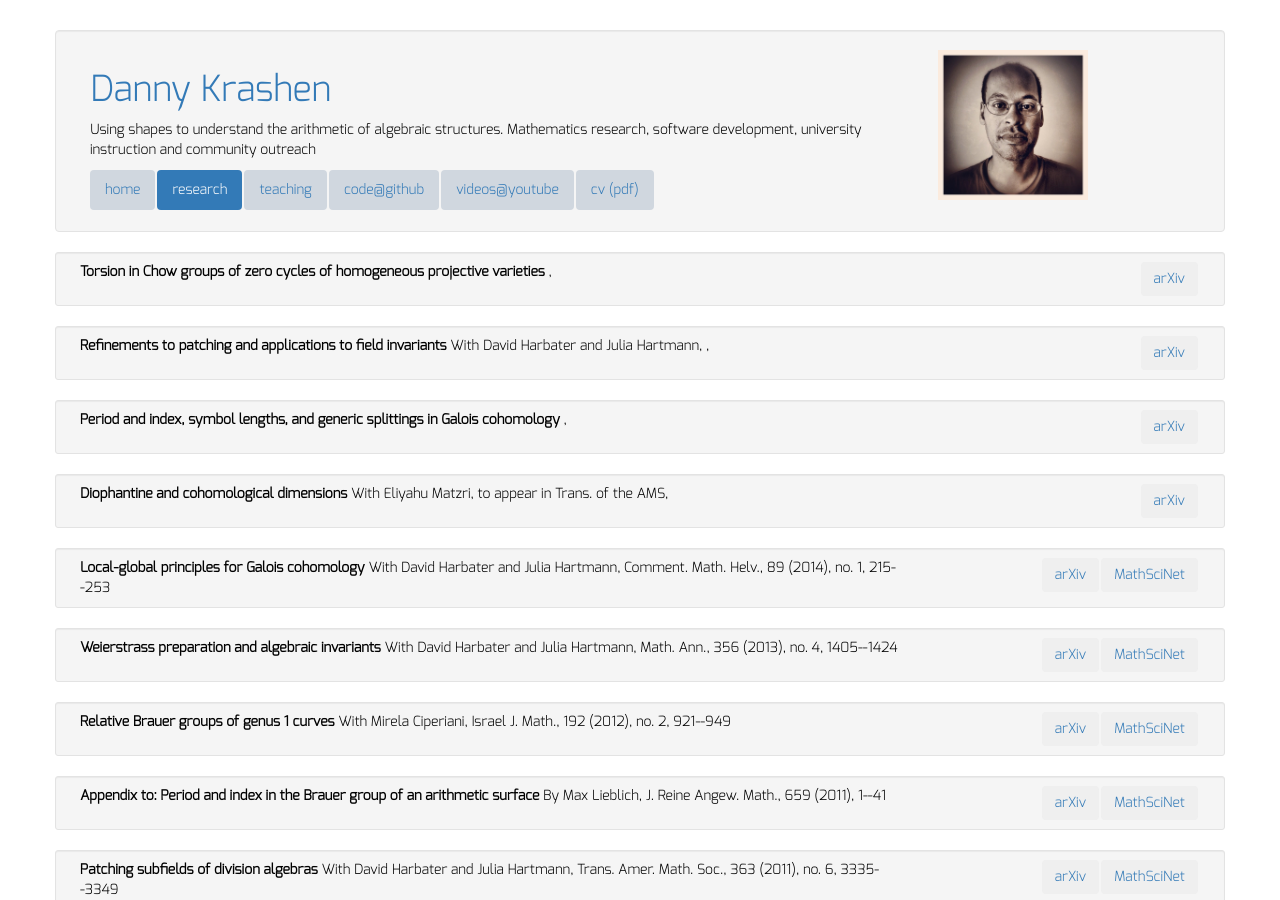
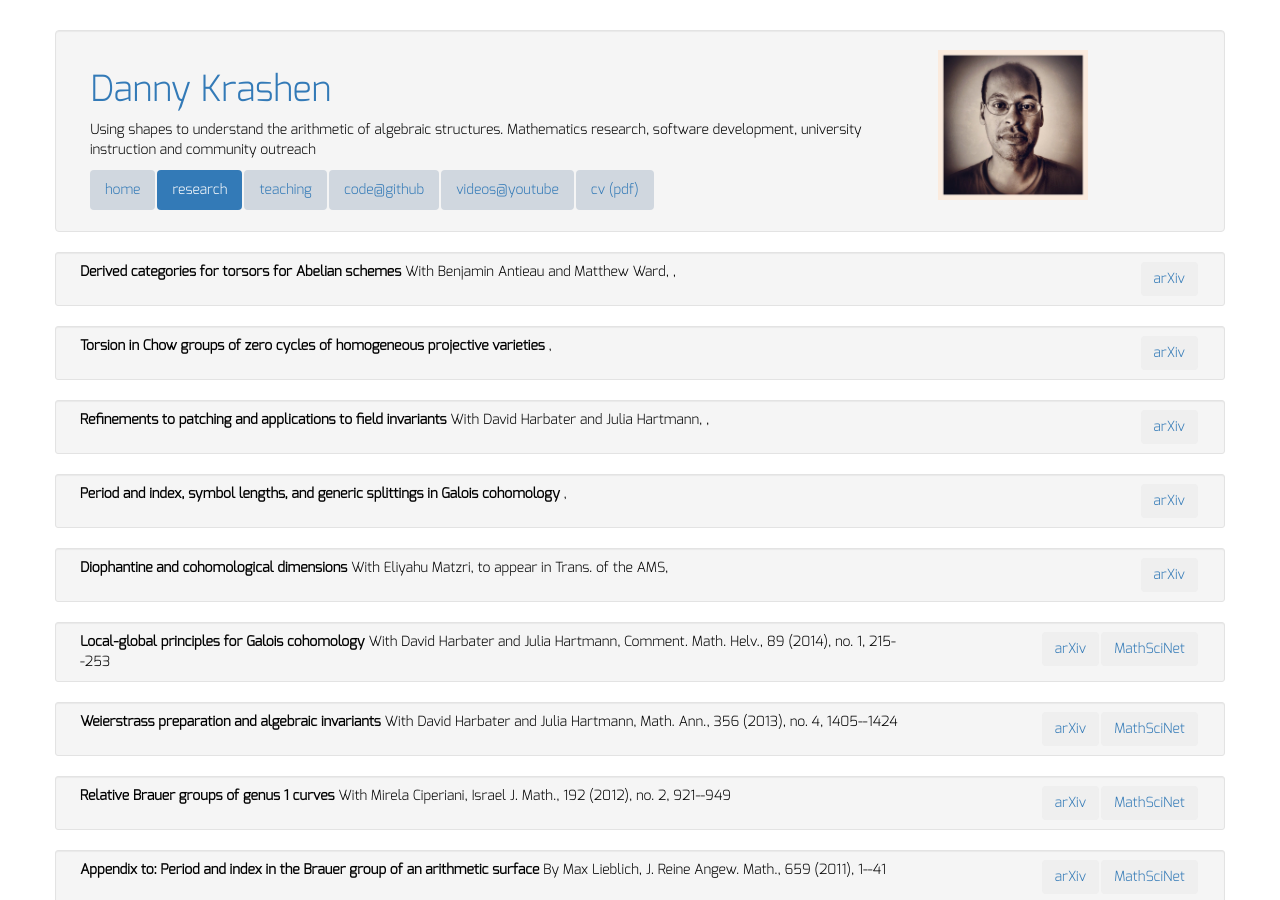
Before and after one commit to dkrashen/dkrashen.github.io, a Jekyll site: the page built from research/index.html, in a window 1280 px wide and 900 px high. Built offline with Jekyll 4.4.1, drawn with Linux system fonts in a browser that asks for light colours; nearby versions of some CDN libraries.

Commit message:
added link to new preprint: dcg1c

```diff
--- a/_data/publications.yml
+++ b/_data/publications.yml
@@ -1,3 +1,8 @@
+- title: "Derived categories for torsors for Abelian schemes"
+  year: 2014
+  arxiv: "1409.2580"
+  with: "Benjamin Antieau and Matthew Ward"
+
 - title: "Torsion in Chow groups of zero cycles of homogeneous projective varieties"
   year: 2014
   arxiv: "1409.1888"
```
